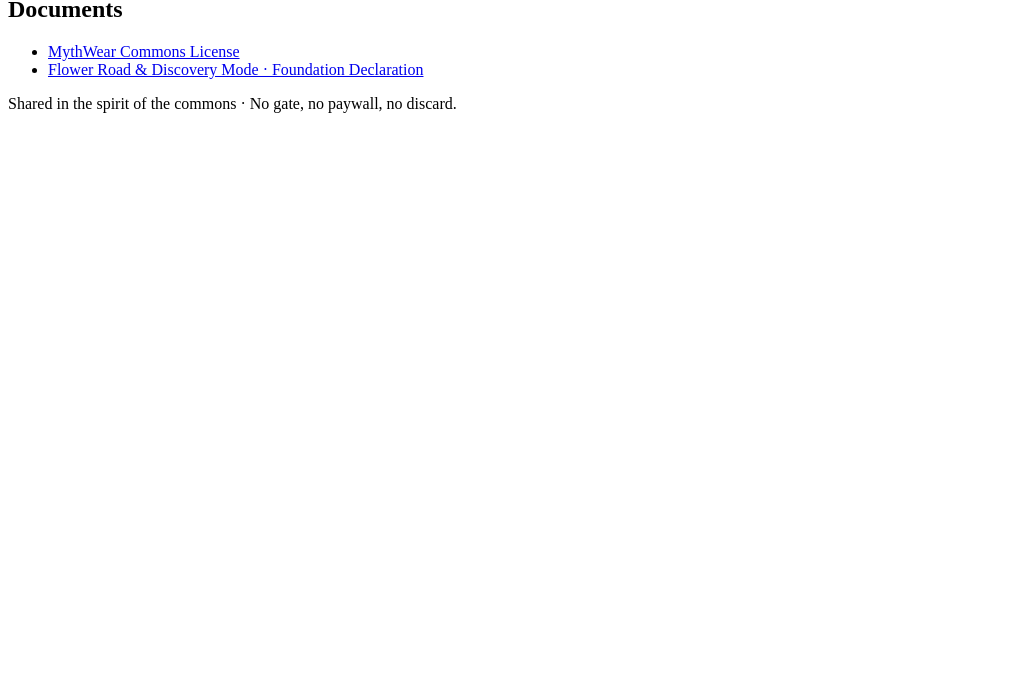
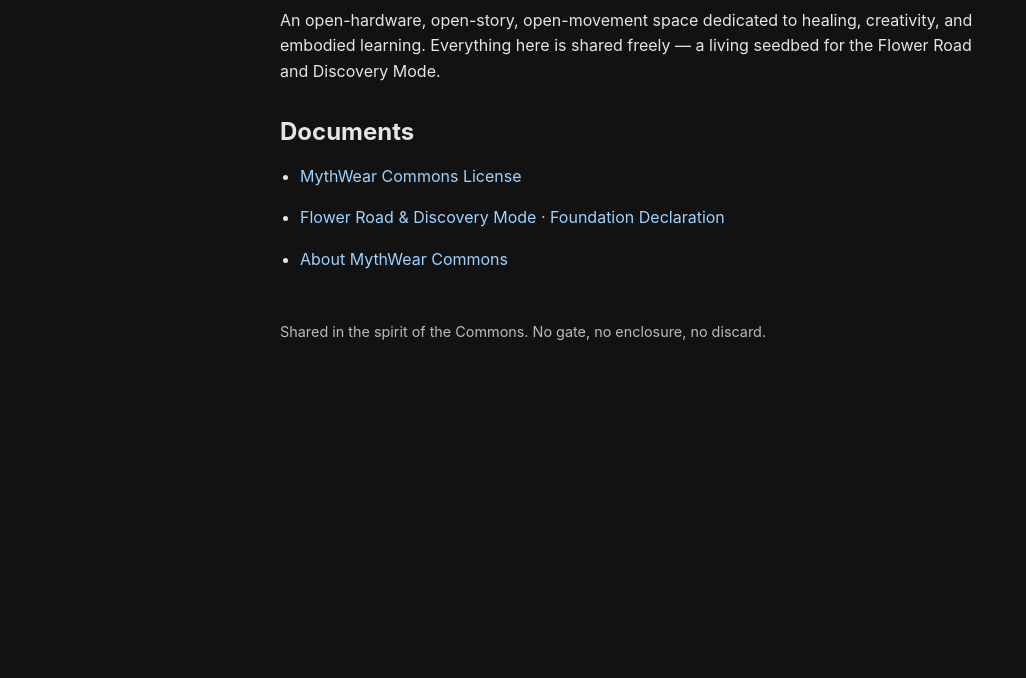
Before and after one commit to Jacobo-DM/mythwear-commons, a plain HTML site: page index.html in a window 1280 px wide. Shown: the part 122-800 px from the top of the page, without its empty margins (0-1026 px from the left). Drawn offline with Linux system fonts and the light colour scheme.

Commit message:
Update index.html

```diff
--- a/index.html
+++ b/index.html
@@ -4,32 +4,74 @@
   <meta charset="UTF-8" />
   <title>MythWear Commons · Flower Road</title>
   <meta name="viewport" content="width=device-width, initial-scale=1" />
+
+  <style>
+    body {
+      font-family: -apple-system, BlinkMacSystemFont, "Segoe UI", Helvetica, Arial, sans-serif;
+      line-height: 1.6;
+      color: #e5e5e5;
+      background-color: #121212;
+      margin: 0;
+      padding: 0;
+    }
+
+    main {
+      max-width: 720px;
+      margin: 0 auto;
+      padding: 40px 20px;
+    }
+
+    h1, h2, h3 {
+      line-height: 1.3;
+      margin-top: 2rem;
+      margin-bottom: 1rem;
+    }
+
+    p, li {
+      margin-bottom: 1rem;
+    }
+
+    a {
+      color: #9cd3ff;
+      text-decoration: none;
+    }
+
+    a:hover {
+      text-decoration: underline;
+    }
+
+    ul {
+      padding-left: 20px;
+    }
+
+    footer {
+      margin-top: 3rem;
+      font-size: 0.9rem;
+      opacity: 0.8;
+    }
+  </style>
 </head>
+
 <body>
   <main>
     <h1>MythWear Commons</h1>
+
     <p>
-      This is a living blueprint. Everything here is shared for the commons:
-      to be studied, adapted, remixed, and carried forward with care.
+      An open-hardware, open-story, open-movement space dedicated to healing, creativity, and embodied learning.
+      Everything here is shared freely — a living seedbed for the Flower Road and Discovery Mode.
     </p>
 
     <h2>Documents</h2>
     <ul>
-      <li>
-        <a href="mythwear-license.html">
-          MythWear Commons License
-        </a>
-      </li>
-      <li>
-        <a href="flower-road-declaration.html">
-          Flower Road & Discovery Mode · Foundation Declaration
-        </a>
-      </li>
+      <li><a href="mythwear-license.html">MythWear Commons License</a></li>
+      <li><a href="flower-road-declaration.html">Flower Road & Discovery Mode · Foundation Declaration</a></li>
+      <li><a href="about.html">About MythWear Commons</a></li>
     </ul>
 
     <footer>
       <p>
-        Shared in the spirit of the commons · No gate, no paywall, no discard.
+        Shared in the spirit of the Commons.
+        No gate, no enclosure, no discard.
       </p>
     </footer>
   </main>
```
